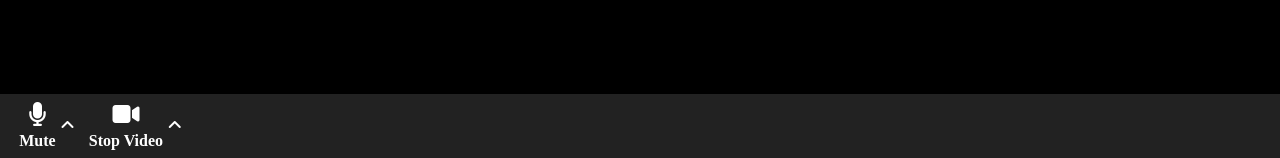
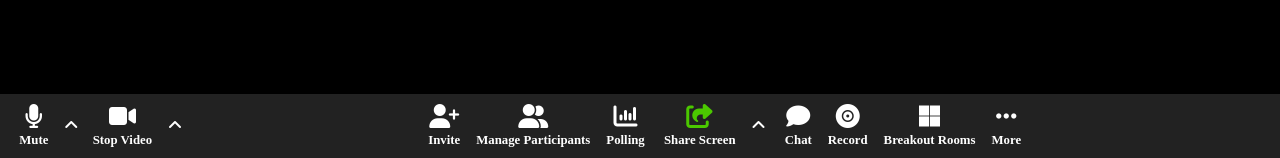
Before and after one commit to DavidePeloso-dev/html-css-zoom, a plain HTML site: page index.html in a window 1280 px wide. Shown: the part 642-800 px from the top of the page. Drawn offline with Linux system fonts and the light colour scheme.

Commit message:
Complete footer center menu

```diff
--- a/css/style.css
+++ b/css/style.css
@@ -159,7 +159,7 @@ width: 100%;
     text-align: center;
     color: var(--ligth);
     padding: 0.2rem;
-    gap: 0.3rem;
+    gap: 1rem;
 }
 
 footer i{
@@ -169,6 +169,11 @@ footer i{
 
 footer h4{
     margin-top: 0.3rem;
+    font-size: .8rem;
+}
+
+.share>i{
+    color: var(--safe-color);
 }
 
 .options>i{
--- a/index.html
+++ b/index.html
@@ -135,7 +135,43 @@
                     </div>
                 </div>
                 <div class="menu d-flex">
-
+                    <div class="action d-flex">
+                        <div class="invite">
+                            <i class="fa-solid fa-user-plus"></i>
+                            <h4>Invite</h4>
+                        </div>
+                        <div class="participants">
+                            <i class="fa-solid fa-user-group"></i>
+                            <h4>Manage Participants</h4>
+                        </div>
+                        <div class="polling">
+                            <i class="fa-solid fa-chart-column"></i>
+                            <h4>Polling</h4>
+                        </div>
+                        <div class="action d-flex">
+                            <div class="share">
+                                <i class="fa-solid fa-share-from-square"></i>
+                                <h4>Share Screen</h4>
+                            </div>
+                            <div class="options"><i class="fa-solid fa-angle-up"></i></div>
+                        </div>
+                        <div class="chat">
+                            <i class="fa-solid fa-comment"></i>
+                            <h4>Chat</h4>
+                        </div>
+                        <div class="record">
+                            <i class="fa-solid fa-record-vinyl"></i>
+                            <h4>Record</h4>
+                        </div>
+                        <div class="rooms">
+                            <i class="fa-brands fa-microsoft"></i>
+                            <h4>Breakout Rooms</h4>
+                        </div>
+                        <div class="more">
+                            <i class="fa-solid fa-ellipsis"></i>
+                            <h4>More</h4>
+                        </div>
+                    </div>
                 </div>
                 <div class="rigth_menu d-flex">
 
```
